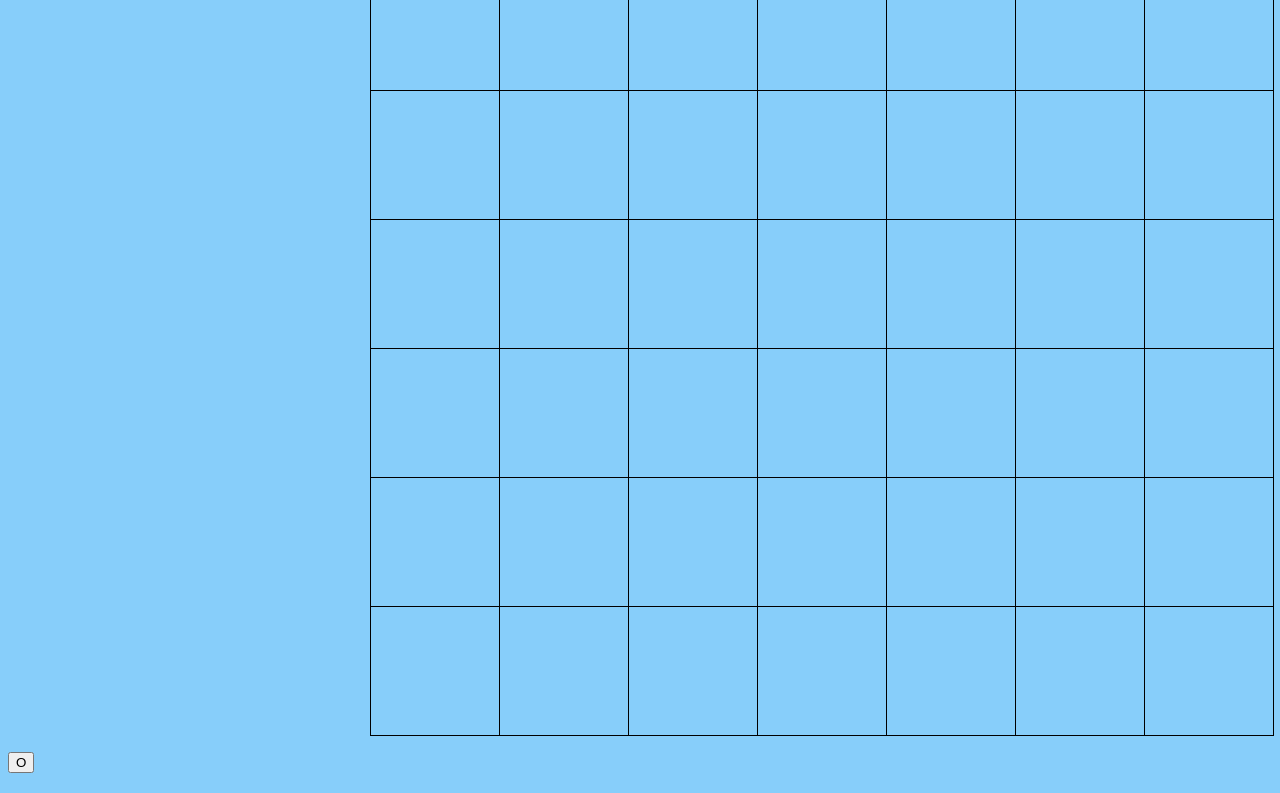
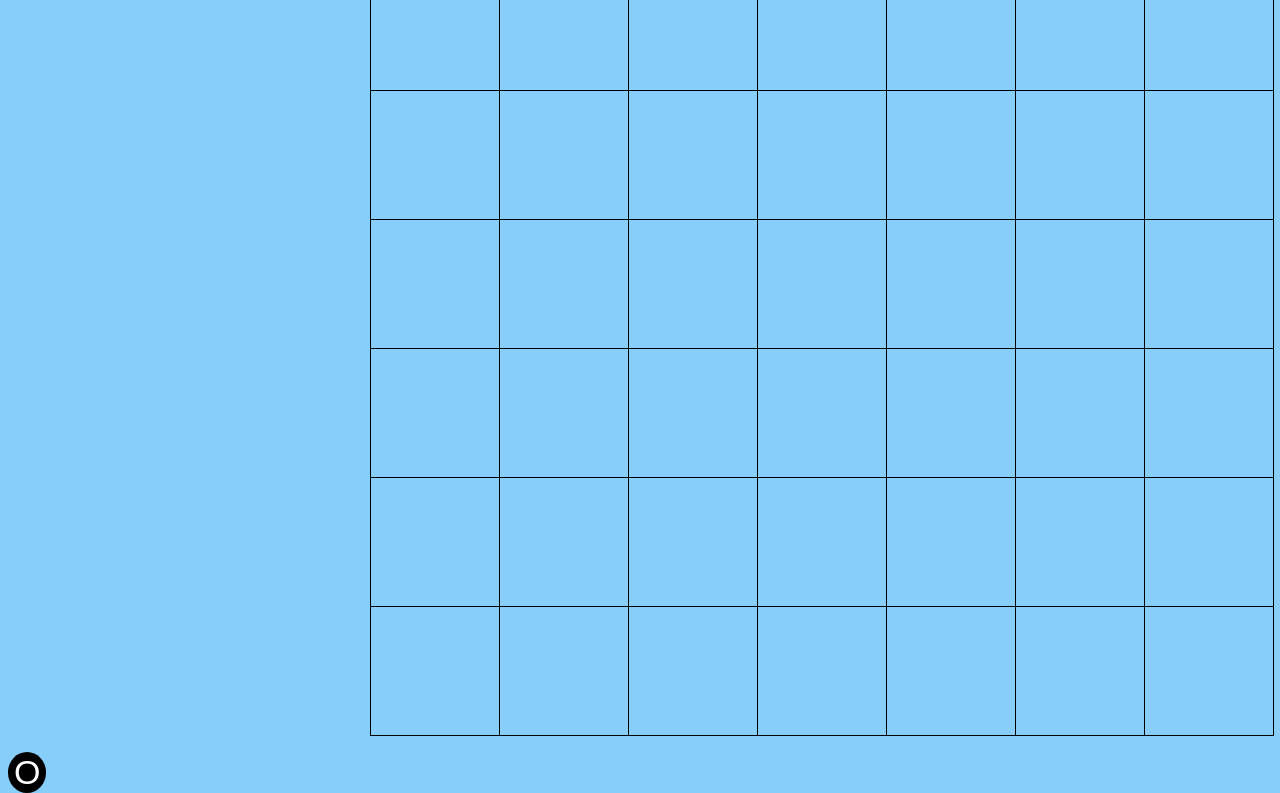
Before and after one commit to Budlu/ConnectFourWorking, a React app in the folder conn-four-app/: page / in a window 1280 px wide. Shown: the part 247-1040 px from the top of the page. Built offline with nearby package versions, Linux system fonts and the light colour scheme.

Commit message:
toggle button styling

```diff
--- a/conn-four-app/public/dark.css
+++ b/conn-four-app/public/dark.css
@@ -199,3 +199,12 @@ body {
     background-color: yellow;
     border-radius: 50%;
 }
+
+.dark-mode {
+    position: absolute;
+    background-color: white;
+    color: black;
+    font-size: 34px;
+    border-radius: 50%;
+    border: none;
+}
--- a/conn-four-app/public/style.css
+++ b/conn-four-app/public/style.css
@@ -198,3 +198,12 @@ body {
     background-color: yellow;
     border-radius: 50%;
 }
+
+.dark-mode {
+    position: absolute;
+    background-color: black;
+    color: white;
+    font-size: 34px;
+    border-radius: 50%;
+    border: none;
+}
```
